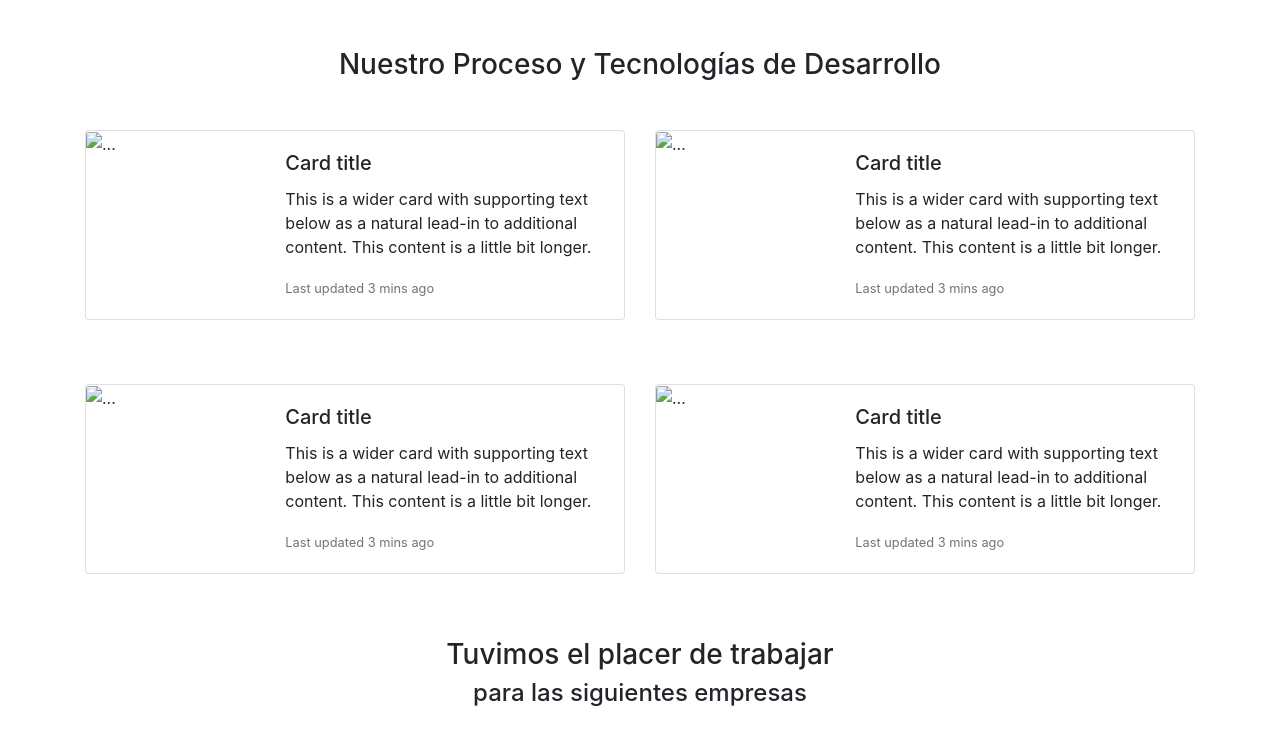
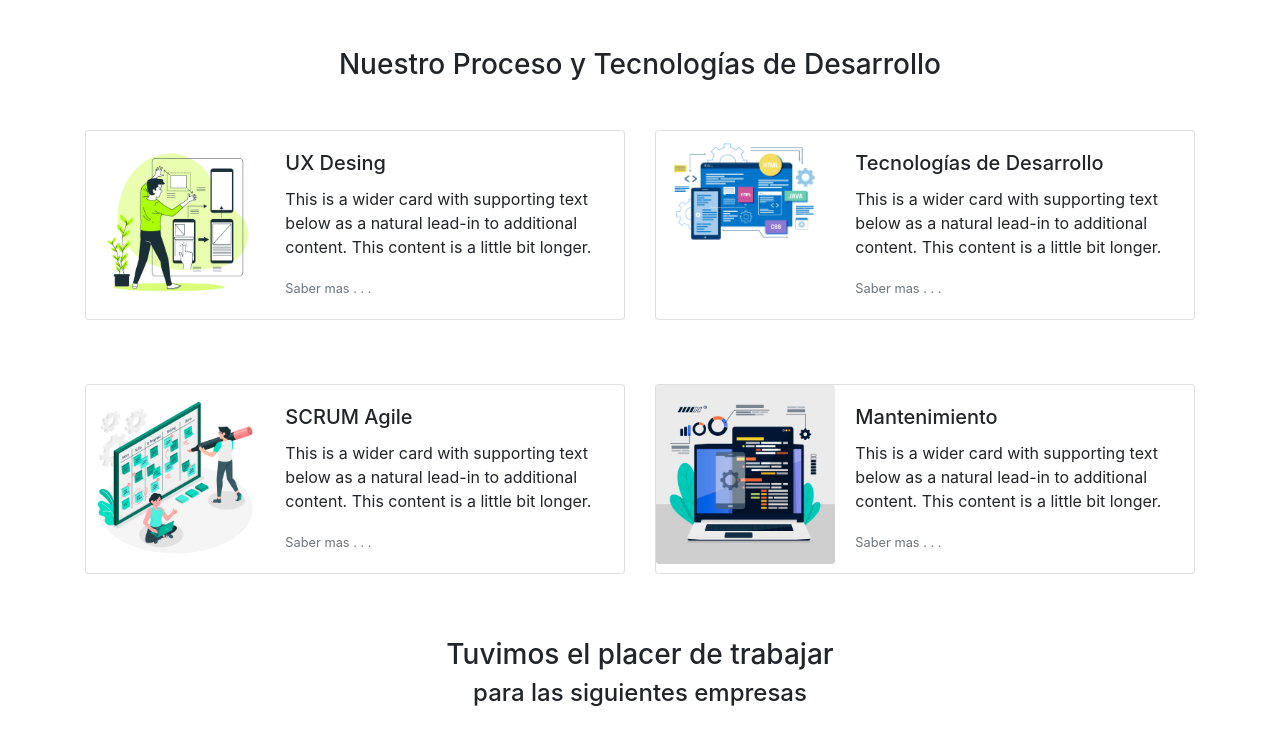
Before and after one commit to ConstanzaGalia/Full-Tech-Proyect, a plain HTML site: page index.html in a window 1280 px wide. Shown: the part 960-1702 px from the top of the page. Drawn offline with nearby package versions, Linux system fonts and the light colour scheme.

Commit message:
agrego img y titulos seccion nuestro proceso y tecnologías de desarrollo

```diff
--- a/index.html
+++ b/index.html
@@ -116,14 +116,15 @@
                 <div class="card mb-3" style="max-width: 540px;">
                     <div class="row no-gutters">
                         <div class="col-md-4">
-                            <img src="..." class="card-img" alt="...">
+                            <img src="./img/uxDesign.jpg" class="card-img" alt="...">
                         </div>
                         <div class="col-md-8">
                             <div class="card-body">
-                                <h5 class="card-title">Card title</h5>
+                                <h5 class="card-title">UX Desing</h5>
                                 <p class="card-text">This is a wider card with supporting text below as a natural
                                     lead-in to additional content. This content is a little bit longer.</p>
-                                <p class="card-text"><small class="text-muted">Last updated 3 mins ago</small></p>
+                                <p class="card-text"><a href=""><small class="text-muted">Saber mas . . .</small></p></a>
+
                             </div>
                         </div>
                     </div>
@@ -133,14 +134,14 @@
                 <div class="card mb-3" style="max-width: 540px;">
                     <div class="row no-gutters">
                         <div class="col-md-4">
-                            <img src="..." class="card-img" alt="...">
+                            <img src="./img/tecnologiasDesarrollo.jpg" class="card-img" alt="...">
                         </div>
                         <div class="col-md-8">
                             <div class="card-body">
-                                <h5 class="card-title">Card title</h5>
+                                <h5 class="card-title">Tecnologías de Desarrollo</h5>
                                 <p class="card-text">This is a wider card with supporting text below as a natural
                                     lead-in to additional content. This content is a little bit longer.</p>
-                                <p class="card-text"><small class="text-muted">Last updated 3 mins ago</small></p>
+                                <p class="card-text"><a href=""><small class="text-muted">Saber mas . . .</small></p></a>
                             </div>
                         </div>
                     </div>
@@ -152,14 +153,14 @@
                 <div class="card mb-3" style="max-width: 540px;">
                     <div class="row no-gutters">
                         <div class="col-md-4">
-                            <img src="..." class="card-img" alt="...">
+                            <img src="./img/scrum.jpg" class="card-img" alt="...">
                         </div>
                         <div class="col-md-8">
                             <div class="card-body">
-                                <h5 class="card-title">Card title</h5>
+                                <h5 class="card-title">SCRUM Agile</h5>
                                 <p class="card-text">This is a wider card with supporting text below as a natural
                                     lead-in to additional content. This content is a little bit longer.</p>
-                                <p class="card-text"><small class="text-muted">Last updated 3 mins ago</small></p>
+                                <p class="card-text"><a href=""><small class="text-muted">Saber mas . . .</small></p></a>
                             </div>
                         </div>
                     </div>
@@ -169,14 +170,14 @@
                 <div class="card mb-3" style="max-width: 540px;">
                     <div class="row no-gutters">
                         <div class="col-md-4">
-                            <img src="..." class="card-img" alt="...">
+                            <img src="./img/mantenimiento.jpg" class="card-img" alt="...">
                         </div>
                         <div class="col-md-8">
                             <div class="card-body">
-                                <h5 class="card-title">Card title</h5>
+                                <h5 class="card-title">Mantenimiento</h5>
                                 <p class="card-text">This is a wider card with supporting text below as a natural
                                     lead-in to additional content. This content is a little bit longer.</p>
-                                <p class="card-text"><small class="text-muted">Last updated 3 mins ago</small></p>
+                                <p class="card-text"><a href=""><small class="text-muted">Saber mas . . .</small></p></a>
                             </div>
                         </div>
                     </div>
```
Also changed, not shown: img/mantenimiento.jpg (added), img/scrum.jpg (added), img/tecnologiasDesarrollo.jpg (added), img/uxDesign.jpg (added).
